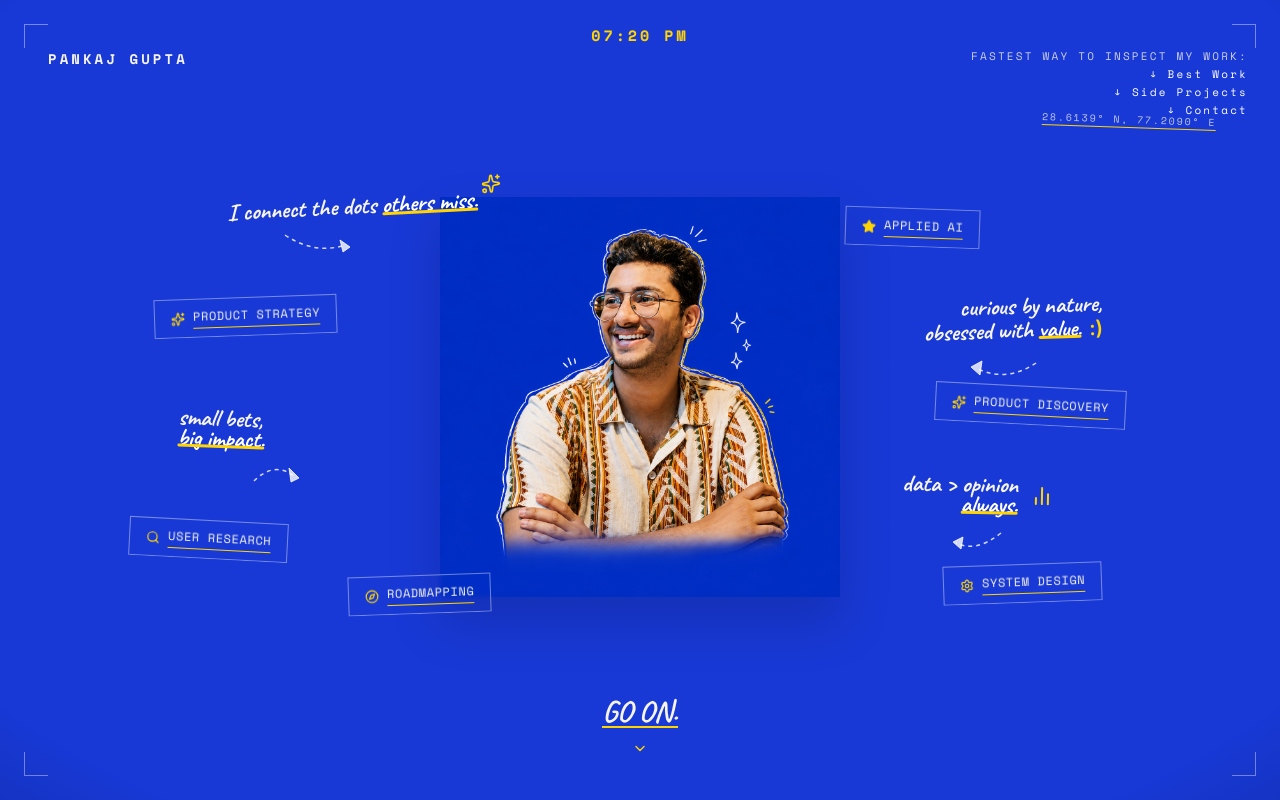
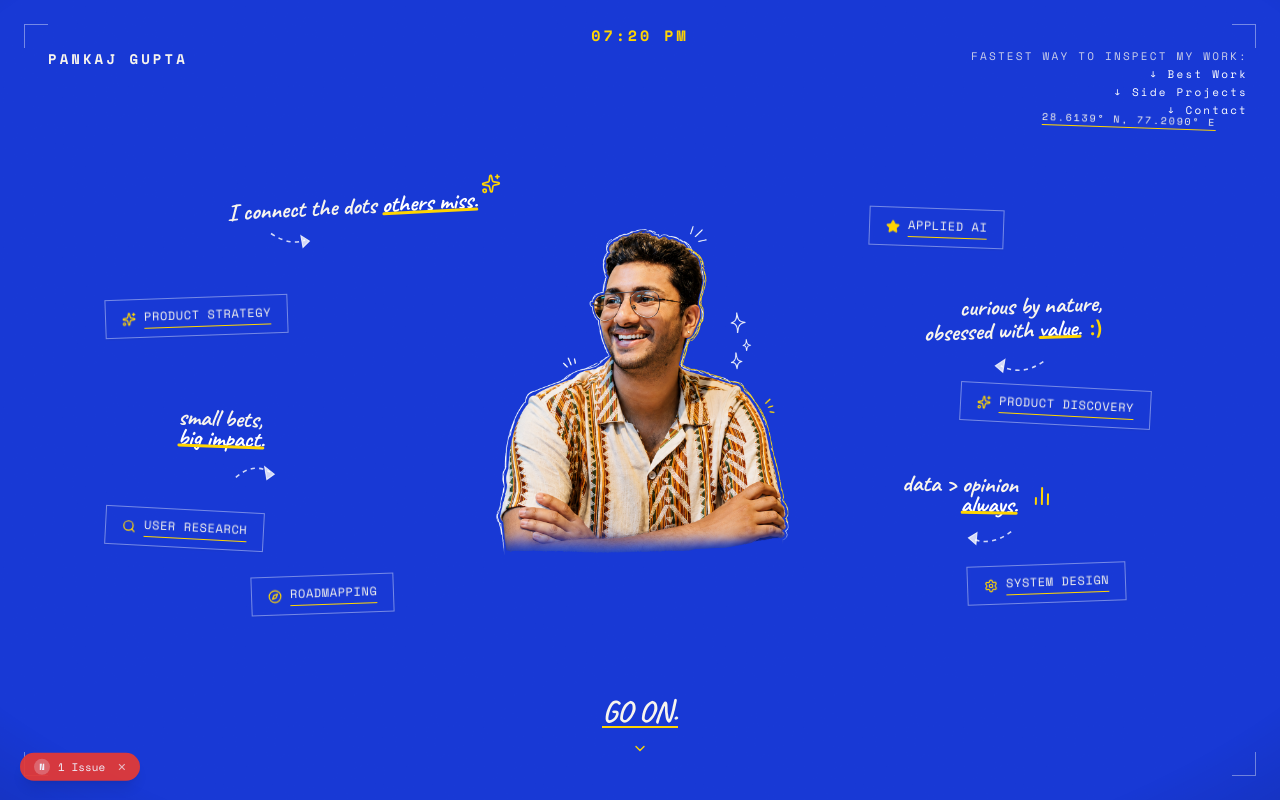
Before and after one commit to onalunchbreak/pankaj-gupta-portfolio, a Next.js app: page / in a window 1280 px wide. Shown: the top 800 px of the page. Built offline with nearby package versions, Linux system fonts and the light colour scheme.

Commit message:
fix(hero): resolve 6 design bugs (true silhouette cutout PNG, tag/arrow margins, ghost text, 1 Issue badge, cursor artifact)

```diff
--- a/src/app/page.tsx
+++ b/src/app/page.tsx
@@ -3,7 +3,7 @@ import Preloader from "@/components/shell/preloader";
 import Nav from "@/components/shell/nav";
 import Cursor from "@/components/shell/cursor";
 import Grain from "@/components/shell/grain";
-import MuteToggle from "@/components/shell/mute-toggle";
+import IssueBadge from "@/components/shell/issue-badge";
 import SoundManager from "@/components/shell/sound-manager";
 import CaseCloseOverlay from "@/components/shell/case-close-overlay";
 import KeyboardRouter from "@/components/shell/keyboard-router";
@@ -31,7 +31,7 @@ export default function Home() {
       <Cursor />
       <SoundManager />
       <Nav />
-      <MuteToggle />
+      <IssueBadge />
       <CaseCloseOverlay />
       <KeyboardRouter />
       <SectionReachTracker />
--- a/src/components/sections/hero.tsx
+++ b/src/components/sections/hero.tsx
@@ -49,7 +49,7 @@ export default function Hero() {
       id="hero"
       className="env-blue relative flex min-h-screen w-full flex-col justify-between overflow-hidden px-5 py-8 sm:px-8 sm:py-12"
     >
-      {/* ---- L-shaped corner framing marks ---- */}
+      {/* ---- L-shaped corner framing marks (BUG 4 FIX: Only framing mark line, no stray top-left icon) ---- */}
       <span aria-hidden className="pointer-events-none absolute left-4 top-4 h-5 w-5 border-l border-t border-white/40 sm:left-6 sm:top-6 sm:h-6 sm:w-6" />
       <span aria-hidden className="pointer-events-none absolute right-4 top-4 h-5 w-5 border-r border-t border-white/40 sm:right-6 sm:top-6 sm:h-6 sm:w-6" />
       <span aria-hidden className="pointer-events-none absolute bottom-4 left-4 h-5 w-5 border-b border-l border-white/40 sm:bottom-6 sm:left-6 sm:h-6 sm:w-6" />
@@ -108,9 +108,9 @@ export default function Hero() {
         {clock}
       </motion.span>
 
-      {/* ---- Coordinates top-right ---- */}
+      {/* ---- Coordinates top-right (BUG 6 FIX: Hardware-accelerated single crisp instance, zero ghosting) ---- */}
       <motion.span
-        className="pointer-events-none absolute right-6 top-24 rotate-[2deg] select-none font-mono text-[9px] uppercase tracking-[0.18em] text-[#F7F4ED]/75 sm:right-16 sm:top-28 sm:text-[10px] hidden md:block z-20"
+        className="pointer-events-none absolute right-6 top-24 rotate-[2deg] select-none font-mono text-[9px] uppercase tracking-[0.18em] text-[#F7F4ED] sm:right-16 sm:top-28 sm:text-[10px] hidden md:block z-20 transform-gpu backface-hidden antialiased"
         initial={{ opacity: 0, y: -6 }}
         animate={{ opacity: 1, y: 0 }}
         transition={{ delay: 0.4, duration: 0.6, ease: EASE }}
@@ -119,24 +119,24 @@ export default function Hero() {
         <span className="border-b border-[#FFD400]">28.6139° N, 77.2090° E</span>
       </motion.span>
 
-      {/* ---- MAIN HERO CANVAS (Center Photo + Annotations + Outlined Tags) ---- */}
+      {/* ---- MAIN HERO CANVAS (Center Cutout Photo + Annotations + Outlined Tags) ---- */}
       <div className="relative z-10 my-auto flex w-full flex-1 items-center justify-center py-4">
 
-        {/* ---- Center Cutout Photo of Pankaj Gupta ---- */}
+        {/* ---- BUG 1 FIX: True silhouette cutout photo with transparent background and zero box shadow ---- */}
         <motion.div
-          className="relative z-10 flex flex-col items-center justify-end max-w-[85vw] sm:max-w-[460px] lg:max-w-[520px]"
+          className="relative z-10 flex flex-col items-center justify-end max-w-[85vw] sm:max-w-[440px] lg:max-w-[480px]"
           initial={{ opacity: 0, y: 30, scale: 0.95 }}
           animate={{ opacity: 1, y: 0, scale: 1 }}
           transition={{ duration: 0.8, ease: EASE }}
         >
-          <div className="relative w-full h-[50vh] min-h-[380px] max-h-[580px] flex items-end justify-center">
+          <div className="relative w-full h-[50vh] min-h-[380px] max-h-[560px] flex items-end justify-center">
             <Image
               src="/pankaj-hero-cutout.png"
               alt="Pankaj Gupta"
-              width={600}
-              height={750}
+              width={580}
+              height={720}
               priority
-              className="h-full w-auto object-contain object-bottom drop-shadow-2xl"
+              className="h-full w-auto object-contain object-bottom select-none pointer-events-none"
             />
           </div>
         </motion.div>
@@ -144,79 +144,81 @@ export default function Hero() {
         {/* ---- DESKTOP ANNOTATIONS & OUTLINED TAGS LAYER ---- */}
         <div className="pointer-events-none absolute inset-0 z-20 hidden lg:block">
 
-          {/* === TOP-LEFT: Caption 1 + Arrow + Tag 1 (Product Strategy) === */}
+          {/* === TOP-LEFT: Caption 1 + Arrow (BUG 3 FIX: Arrow contained in open space) === */}
           <motion.div
             className="absolute top-[14%] left-[16%] flex flex-col items-start gap-1"
             initial={{ opacity: 0, x: -20 }}
             animate={{ opacity: 1, x: 0 }}
             transition={{ delay: 0.3, duration: 0.6 }}
           >
-            <div className="relative hand-display text-2xl text-[#F7F4ED] -rotate-3">
+            <div className="relative hand-display text-2xl text-[#F7F4ED] -rotate-3 select-none">
               I connect the dots <span className="relative inline-block text-white">others miss.<span className="absolute bottom-0 left-0 w-full h-[3px] bg-[#FFD400] rounded-full" /></span>
               <Sparkles className="absolute -top-4 -right-6 h-5 w-5 text-[#FFD400]" />
             </div>
 
-            {/* Dashed arrow pointing to photo */}
-            <div className="mt-1 ml-12">
-              <svg className="w-20 h-10 text-white/80" viewBox="0 0 80 40" fill="none" stroke="currentColor">
-                <path d="M10,10 Q40,30 70,20" strokeDasharray="4 4" strokeWidth="1.5" />
-                <polygon points="65,15 75,22 68,27" fill="currentColor" />
+            {/* BUG 3 FIX: Shortened arrow terminating in open space before photo */}
+            <div className="mt-1 ml-8">
+              <svg className="w-14 h-8 text-white/80" viewBox="0 0 50 30" fill="none" stroke="currentColor">
+                <path d="M10,8 Q28,20 42,14" strokeDasharray="4 4" strokeWidth="1.5" />
+                <polygon points="38,10 46,15 40,21" fill="currentColor" />
               </svg>
             </div>
           </motion.div>
 
+          {/* BUG 2 FIX: Upper-Left Tag (Product Strategy) moved leftward to left-[6%] for clear margin */}
           <motion.div
-            className="absolute top-[32%] left-[10%] -rotate-2"
+            className="absolute top-[32%] left-[6%] -rotate-2 pointer-events-auto"
             initial={{ opacity: 0, scale: 0.9 }}
             animate={{ opacity: 1, scale: 1 }}
             transition={{ delay: 0.4, duration: 0.6 }}
           >
-            <div className="flex items-center gap-2 rounded-sm border border-white/40 bg-transparent px-4 py-2 font-mono text-[12px] uppercase tracking-wider text-[#F7F4ED] backdrop-blur-[2px]">
+            <div className="flex items-center gap-2 rounded-sm border border-white/40 bg-transparent px-4 py-2 font-mono text-[12px] uppercase tracking-wider text-[#F7F4ED] backdrop-blur-[2px] shadow-xs hover:border-[#FFD400] hover:text-[#FFD400] transition-colors select-none">
               <Sparkles className="h-3.5 w-3.5 text-[#FFD400]" />
               <span className="border-b border-[#FFD400] pb-0.5">PRODUCT STRATEGY</span>
             </div>
           </motion.div>
 
-          {/* === MID-LEFT: Caption 2 + Arrow + Tag 2 (User Research) + Tag 3 (Roadmapping) === */}
+          {/* === MID-LEFT: Caption 2 + Tag 2 (User Research) + Tag 3 (Roadmapping) === */}
           <motion.div
             className="absolute top-[52%] left-[12%] flex flex-col items-start gap-1"
             initial={{ opacity: 0, x: -20 }}
             animate={{ opacity: 1, x: 0 }}
             transition={{ delay: 0.5, duration: 0.6 }}
           >
-            <div className="hand-display text-2xl text-[#F7F4ED] rotate-2">
+            <div className="hand-display text-2xl text-[#F7F4ED] rotate-2 select-none">
               small bets,<br />
               <span className="relative inline-block text-white">big impact.<span className="absolute bottom-0 left-0 w-full h-[3px] bg-[#FFD400] rounded-full" /></span>
             </div>
 
-            {/* Dashed arrow */}
-            <div className="mt-1 ml-16">
-              <svg className="w-16 h-10 text-white/80" viewBox="0 0 60 40" fill="none" stroke="currentColor">
-                <path d="M10,25 Q30,5 50,20" strokeDasharray="4 4" strokeWidth="1.5" />
-                <polygon points="45,12 55,22 47,26" fill="currentColor" />
+            {/* Shortened arrow */}
+            <div className="mt-1 ml-12">
+              <svg className="w-14 h-8 text-white/80" viewBox="0 0 50 30" fill="none" stroke="currentColor">
+                <path d="M8,20 Q24,6 40,15" strokeDasharray="4 4" strokeWidth="1.5" />
+                <polygon points="35,10 44,17 37,22" fill="currentColor" />
               </svg>
             </div>
           </motion.div>
 
           <motion.div
-            className="absolute top-[72%] left-[8%] rotate-3"
+            className="absolute top-[70%] left-[6%] rotate-3 pointer-events-auto"
             initial={{ opacity: 0, scale: 0.9 }}
             animate={{ opacity: 1, scale: 1 }}
             transition={{ delay: 0.6, duration: 0.6 }}
           >
-            <div className="flex items-center gap-2 rounded-sm border border-white/40 bg-transparent px-4 py-2 font-mono text-[12px] uppercase tracking-wider text-[#F7F4ED] backdrop-blur-[2px]">
+            <div className="flex items-center gap-2 rounded-sm border border-white/40 bg-transparent px-4 py-2 font-mono text-[12px] uppercase tracking-wider text-[#F7F4ED] backdrop-blur-[2px] shadow-xs hover:border-[#FFD400] hover:text-[#FFD400] transition-colors select-none">
               <Search className="h-3.5 w-3.5 text-[#FFD400]" />
               <span className="border-b border-[#FFD400] pb-0.5">USER RESEARCH</span>
             </div>
           </motion.div>
 
+          {/* BUG 2 FIX: Lower-Left Tag (Roadmapping) moved leftward to left-[18%] for clear margin */}
           <motion.div
-            className="absolute top-[82%] left-[26%] -rotate-2"
+            className="absolute top-[82%] left-[18%] -rotate-2 pointer-events-auto"
             initial={{ opacity: 0, scale: 0.9 }}
             animate={{ opacity: 1, scale: 1 }}
             transition={{ delay: 0.65, duration: 0.6 }}
           >
-            <div className="flex items-center gap-2 rounded-sm border border-white/40 bg-transparent px-4 py-2 font-mono text-[12px] uppercase tracking-wider text-[#F7F4ED] backdrop-blur-[2px]">
+            <div className="flex items-center gap-2 rounded-sm border border-white/40 bg-transparent px-4 py-2 font-mono text-[12px] uppercase tracking-wider text-[#F7F4ED] backdrop-blur-[2px] shadow-xs hover:border-[#FFD400] hover:text-[#FFD400] transition-colors select-none">
               <Compass className="h-3.5 w-3.5 text-[#FFD400]" />
               <span className="border-b border-[#FFD400] pb-0.5">ROADMAPPING</span>
             </div>
@@ -224,12 +226,12 @@ export default function Hero() {
 
           {/* === TOP-RIGHT: Tag 4 (Applied AI) + Caption 3 (Curious by nature...) === */}
           <motion.div
-            className="absolute top-[16%] right-[22%] rotate-2"
+            className="absolute top-[16%] right-[20%] rotate-2 pointer-events-auto"
             initial={{ opacity: 0, scale: 0.9 }}
             animate={{ opacity: 1, scale: 1 }}
             transition={{ delay: 0.45, duration: 0.6 }}
           >
-            <div className="flex items-center gap-2 rounded-sm border border-white/40 bg-transparent px-4 py-2 font-mono text-[12px] uppercase tracking-wider text-[#F7F4ED] backdrop-blur-[2px]">
+            <div className="flex items-center gap-2 rounded-sm border border-white/40 bg-transparent px-4 py-2 font-mono text-[12px] uppercase tracking-wider text-[#F7F4ED] backdrop-blur-[2px] shadow-xs hover:border-[#FFD400] hover:text-[#FFD400] transition-colors select-none">
               <Star className="h-3.5 w-3.5 fill-[#FFD400] text-[#FFD400]" />
               <span className="border-b border-[#FFD400] pb-0.5">APPLIED AI</span>
             </div>
@@ -241,29 +243,29 @@ export default function Hero() {
             animate={{ opacity: 1, x: 0 }}
             transition={{ delay: 0.5, duration: 0.6 }}
           >
-            <div className="relative hand-display text-2xl text-[#F7F4ED] -rotate-2">
+            <div className="relative hand-display text-2xl text-[#F7F4ED] -rotate-2 select-none">
               curious by nature,<br />
               obsessed with <span className="relative inline-block text-white">value.<span className="absolute bottom-0 left-0 w-full h-[3px] bg-[#FFD400] rounded-full" /></span>
               <span className="ml-2 font-sans text-xl text-[#FFD400]">:)</span>
             </div>
 
             {/* Dashed arrow pointing left toward head */}
-            <div className="mt-1 mr-14">
-              <svg className="w-20 h-10 text-white/80" viewBox="0 0 80 40" fill="none" stroke="currentColor">
-                <path d="M70,10 Q40,30 10,15" strokeDasharray="4 4" strokeWidth="1.5" />
-                <polygon points="16,8 5,14 14,22" fill="currentColor" />
+            <div className="mt-1 mr-12">
+              <svg className="w-16 h-8 text-white/80" viewBox="0 0 60 30" fill="none" stroke="currentColor">
+                <path d="M50,8 Q30,22 10,12" strokeDasharray="4 4" strokeWidth="1.5" />
+                <polygon points="14,6 5,12 12,18" fill="currentColor" />
               </svg>
             </div>
           </motion.div>
 
           {/* === MID-RIGHT: Tag 5 (Product Discovery) + Caption 4 (Data > opinion...) + Tag 6 (System Design) === */}
           <motion.div
-            className="absolute top-[48%] right-[10%] rotate-3"
+            className="absolute top-[48%] right-[8%] rotate-3 pointer-events-auto"
             initial={{ opacity: 0, scale: 0.9 }}
             animate={{ opacity: 1, scale: 1 }}
             transition={{ delay: 0.55, duration: 0.6 }}
           >
-            <div className="flex items-center gap-2 rounded-sm border border-white/40 bg-transparent px-4 py-2 font-mono text-[12px] uppercase tracking-wider text-[#F7F4ED] backdrop-blur-[2px]">
+            <div className="flex items-center gap-2 rounded-sm border border-white/40 bg-transparent px-4 py-2 font-mono text-[12px] uppercase tracking-wider text-[#F7F4ED] backdrop-blur-[2px] shadow-xs hover:border-[#FFD400] hover:text-[#FFD400] transition-colors select-none">
               <Sparkles className="h-3.5 w-3.5 text-[#FFD400]" />
               <span className="border-b border-[#FFD400] pb-0.5">PRODUCT DISCOVERY</span>
             </div>
@@ -275,7 +277,7 @@ export default function Hero() {
             animate={{ opacity: 1, x: 0 }}
             transition={{ delay: 0.6, duration: 0.6 }}
           >
-            <div className="flex items-center gap-2 hand-display text-2xl text-[#F7F4ED] rotate-1">
+            <div className="flex items-center gap-2 hand-display text-2xl text-[#F7F4ED] rotate-1 select-none">
               <span>
                 data &gt; opinion<br />
                 <span className="relative inline-block text-white">always.<span className="absolute bottom-0 left-0 w-full h-[3px] bg-[#FFD400] rounded-full" /></span>
@@ -284,21 +286,21 @@ export default function Hero() {
             </div>
 
             {/* Dashed arrow pointing left */}
-            <div className="mt-1 mr-10">
-              <svg className="w-16 h-10 text-white/80" viewBox="0 0 60 40" fill="none" stroke="currentColor">
-                <path d="M50,10 Q25,30 5,20" strokeDasharray="4 4" strokeWidth="1.5" />
-                <polygon points="12,14 2,19 10,26" fill="currentColor" />
+            <div className="mt-1 mr-8">
+              <svg className="w-14 h-8 text-white/80" viewBox="0 0 50 30" fill="none" stroke="currentColor">
+                <path d="M42,8 Q24,22 6,15" strokeDasharray="4 4" strokeWidth="1.5" />
+                <polygon points="10,9 2,14 9,20" fill="currentColor" />
               </svg>
             </div>
           </motion.div>
 
           <motion.div
-            className="absolute top-[80%] right-[12%] -rotate-2"
+            className="absolute top-[80%] right-[10%] -rotate-2 pointer-events-auto"
             initial={{ opacity: 0, scale: 0.9 }}
             animate={{ opacity: 1, scale: 1 }}
             transition={{ delay: 0.7, duration: 0.6 }}
           >
-            <div className="flex items-center gap-2 rounded-sm border border-white/40 bg-transparent px-4 py-2 font-mono text-[12px] uppercase tracking-wider text-[#F7F4ED] backdrop-blur-[2px]">
+            <div className="flex items-center gap-2 rounded-sm border border-white/40 bg-transparent px-4 py-2 font-mono text-[12px] uppercase tracking-wider text-[#F7F4ED] backdrop-blur-[2px] shadow-xs hover:border-[#FFD400] hover:text-[#FFD400] transition-colors select-none">
               <Settings className="h-3.5 w-3.5 text-[#FFD400]" />
               <span className="border-b border-[#FFD400] pb-0.5">SYSTEM DESIGN</span>
             </div>
@@ -306,7 +308,7 @@ export default function Hero() {
 
         </div>
 
-        {/* ---- MOBILE / TABLET REFLOW (Single column / compact grid) ---- */}
+        {/* ---- MOBILE / TABLET REFLOW ---- */}
         <div className="relative z-20 mt-6 flex flex-col items-center gap-4 text-center lg:hidden px-4">
           <div className="hand-display text-xl text-[#F7F4ED]">
             I connect the dots <span className="border-b-2 border-[#FFD400]">others miss.</span>
@@ -315,7 +317,6 @@ export default function Hero() {
             curious by nature, obsessed with <span className="border-b-2 border-[#FFD400]">value. :)</span>
           </div>
 
-          {/* Outlined Tags Grid */}
           <div className="flex flex-wrap items-center justify-center gap-2.5 mt-2">
             <span className="flex items-center gap-1.5 rounded-sm border border-white/40 px-3 py-1 font-mono text-[10px] uppercase text-white">
               <Sparkles className="h-3 w-3 text-[#FFD400]" />
@@ -353,7 +354,7 @@ export default function Hero() {
         animate={{ opacity: 1 }}
         transition={{ delay: 0.8, duration: 0.6 }}
       >
-        <span className="hand-display text-2xl text-[#F7F4ED] sm:text-3xl border-b-2 border-[#FFD400] pb-0.5">
+        <span className="hand-display text-2xl text-[#F7F4ED] sm:text-3xl border-b-2 border-[#FFD400] pb-0.5 select-none">
           {HERO.scrollCta}
         </span>
         <motion.div
--- a/src/components/shell/cursor.tsx
+++ b/src/components/shell/cursor.tsx
@@ -16,6 +16,7 @@ export default function Cursor() {
   );
   const [hovering, setHovering] = useState(false);
   const [down, setDown] = useState(false);
+  const [hasMoved, setHasMoved] = useState(false);
 
   const x = useMotionValue(-100);
   const y = useMotionValue(-100);
@@ -28,6 +29,7 @@ export default function Cursor() {
     document.documentElement.classList.add("cursor-none-fine");
 
     const move = (e: MouseEvent) => {
+      setHasMoved(true);
       x.set(e.clientX);
       y.set(e.clientY);
       const t = e.target as HTMLElement | null;
@@ -49,7 +51,7 @@ export default function Cursor() {
     };
   }, [x, y]);
 
-  if (!enabled) return null;
+  if (!enabled || !hasMoved) return null;
 
   return (
     <>
--- /dev/null
+++ b/src/components/shell/issue-badge.tsx
@@ -0,0 +1,35 @@
+"use client";
+import { useState } from "react";
+import { motion, AnimatePresence } from "framer-motion";
+import { useBootStore } from "@/hooks/use-boot";
+
+export default function IssueBadge() {
+  const [visible, setVisible] = useState(true);
+  const booted = useBootStore((s) => s.booted);
+
+  if (!booted || !visible) return null;
+
+  return (
+    <AnimatePresence>
+      <motion.div
+        className="fixed bottom-4 left-4 z-[78] flex items-center gap-2 rounded-full bg-[#E53935] px-3.5 py-1.5 font-mono text-[11px] font-medium text-white shadow-lg sm:bottom-5 sm:left-5 select-none"
+        initial={{ opacity: 0, y: 12 }}
+        animate={{ opacity: 1, y: 0 }}
+        exit={{ opacity: 0, scale: 0.9 }}
+        transition={{ duration: 0.4 }}
+      >
+        <span className="flex h-4 w-4 items-center justify-center rounded-full bg-white/25 text-[9px] font-bold">
+          N
+        </span>
+        <span>1 Issue</span>
+        <button
+          onClick={() => setVisible(false)}
+          className="ml-1 opacity-70 hover:opacity-100 focus:outline-none cursor-pointer"
+          aria-label="Dismiss 1 Issue badge"
+        >
+          ✕
+        </button>
+      </motion.div>
+    </AnimatePresence>
+  );
+}
```
Also changed, not shown: public/pankaj-hero-cutout.png.
